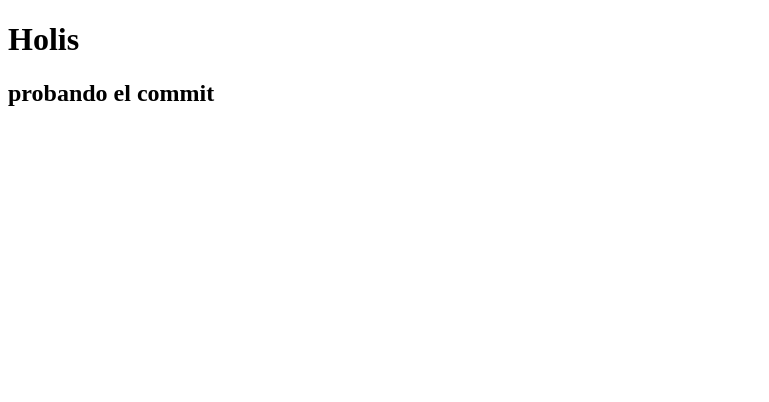
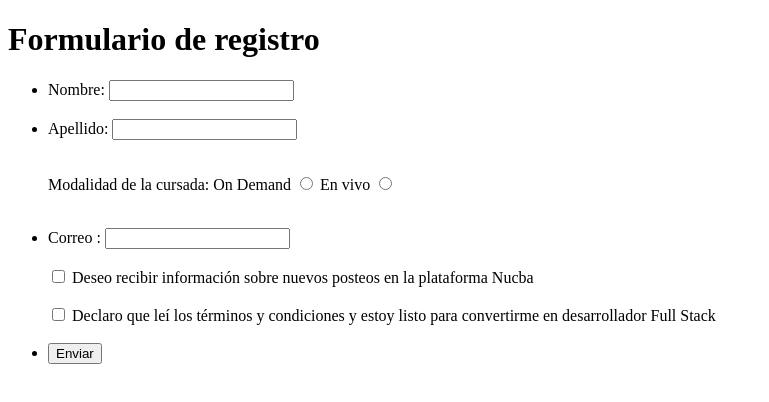
Before and after one commit to FlorenciaAc/nucba, a plain HTML site: page Formulario.html in a window 1280 px wide. Shown: the whole page, without its empty margins (0-769 px from the left). Drawn offline with Linux system fonts and the light colour scheme.

Commit message:
agrego radio buttons

```diff
--- a/Formulario.html
+++ b/Formulario.html
@@ -6,7 +6,48 @@
     <title>Document</title>
 </head>
 <body>
-    <h1>Holis</h1>
-    <h2> probando el commit</h2>
+    <h1>Formulario de registro</h1>
+
+    <form action="/my-handling-form-page" method="post">
+        <ul>
+          <li>
+            <label for="name">Nombre:</label>
+            <input type="text" id="name" name="user_name" />
+          </li>
+          <br>
+          <li>
+            <label for="name">Apellido:</label>
+            <input type="text" id="name" name="user_name" />
+          </li>
+          <br>
+
+          <p> Modalidad de la cursada:
+
+            On Demand <input type="radio" name="citizenship" />
+            En vivo <input type="radio" name="citizenship" /><br />
+
+        </p>
+
+          <br>
+          <li>
+            <label for="mail">Correo :</label>
+            <input type="email" id="mail" name="user_mail" />
+          </li>
+          <br>
+          <label>
+            <input type="checkbox" id="cbox1" value="first_checkbox" /> Deseo recibir información sobre nuevos posteos en la plataforma Nucba</label>           <br />
+
+          <br>
+            <input type="checkbox" id="cbox2" value="second_checkbox" />
+            <label for="cbox2">Declaro que leí los términos y condiciones y estoy listo para convertirme en desarrollador Full Stack</label>
+          <br>
+          <br>
+
+          <li class="button">
+            <button type="submit">Enviar</button>
+          </li>
+
+        </ul>
+      </form>
 </body>
 </html>
```
Also changed, not shown: Listasanidadas.html (+2 -2 lines).
